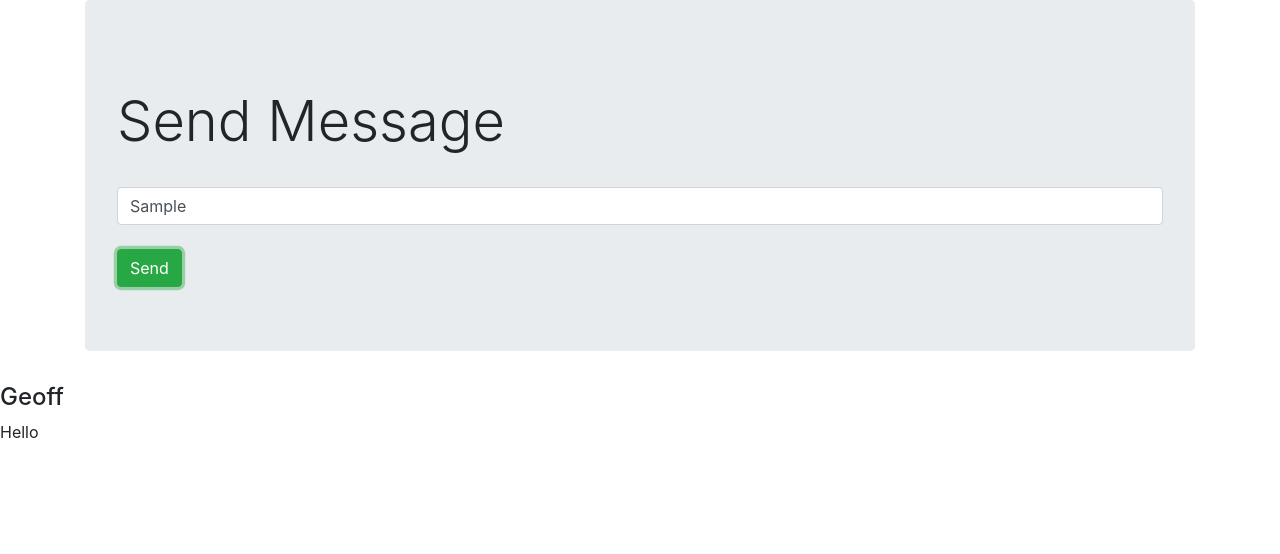
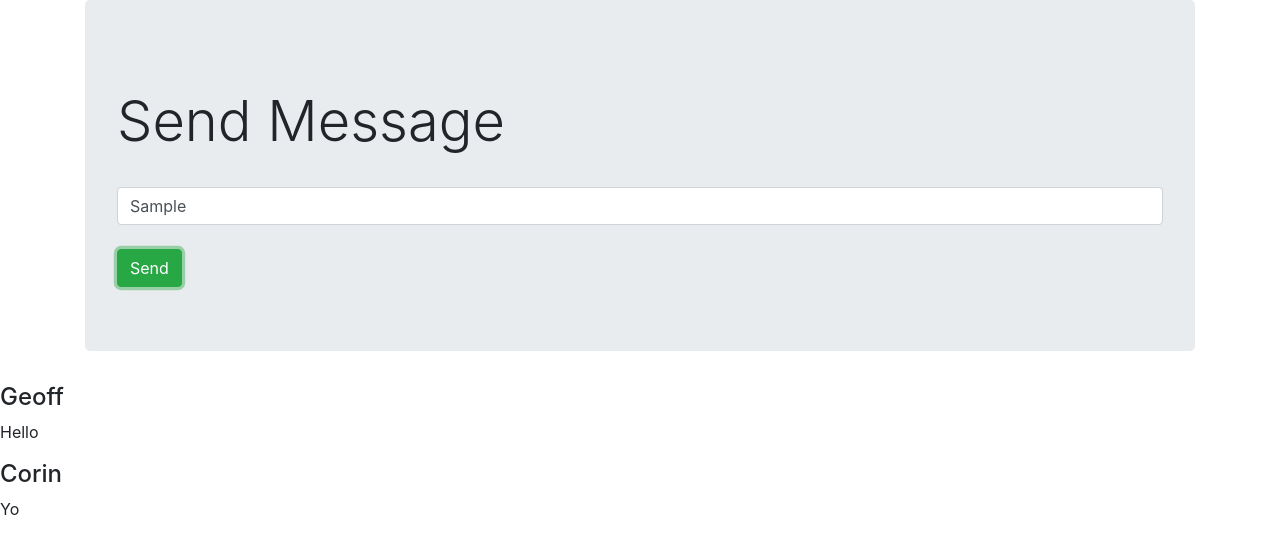
Before and after one commit to Reggedon89/node_socket_chat, a website: page index.html in a window 1280 px wide. Both pictures are taken after typing "Sample" into the empty fields and a click on the button "Send". Drawn offline with nearby package versions, Linux system fonts and the light colour scheme.

Commit message:
playing around

```diff
--- a/index.html
+++ b/index.html
@@ -44,6 +44,7 @@
       $(() => {
         $("#send").click(() => {
           addMessages({ name: "Geoff", message: "Hello" });
+          addMessages({ name: "Corin", message: "Yo" });
         });
       });
 
```
